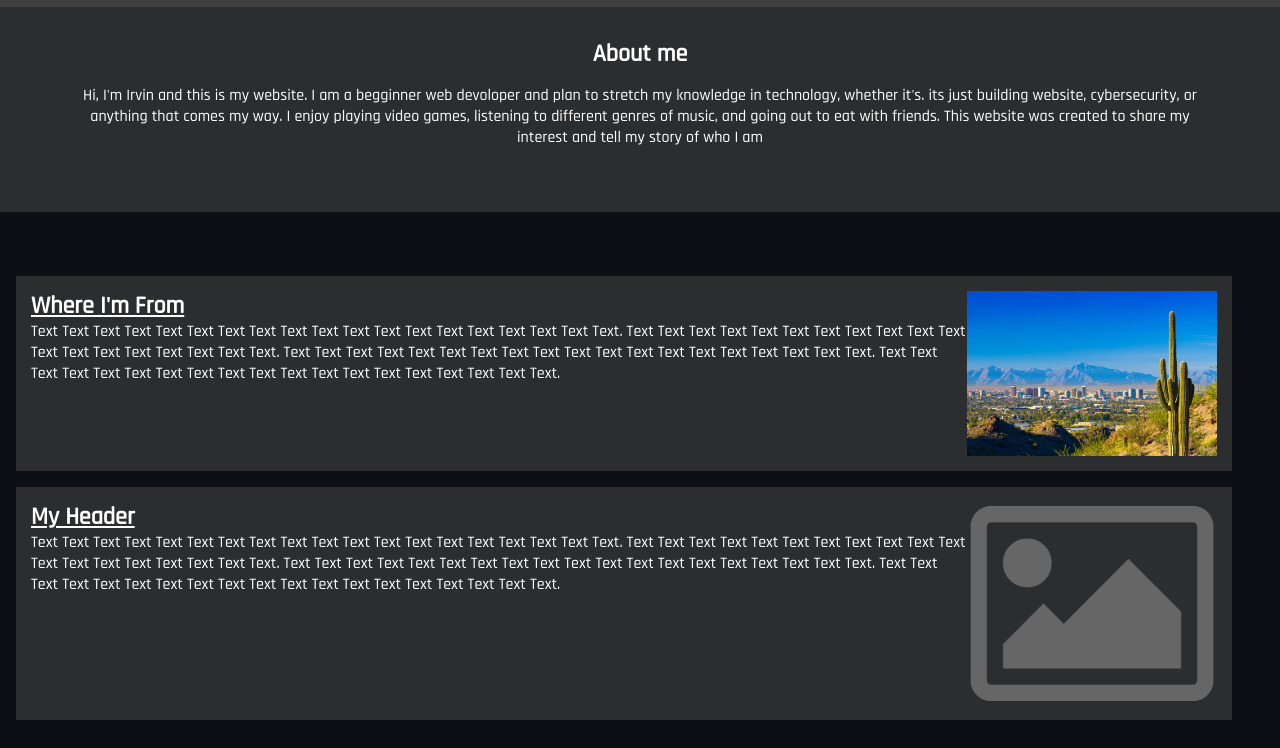
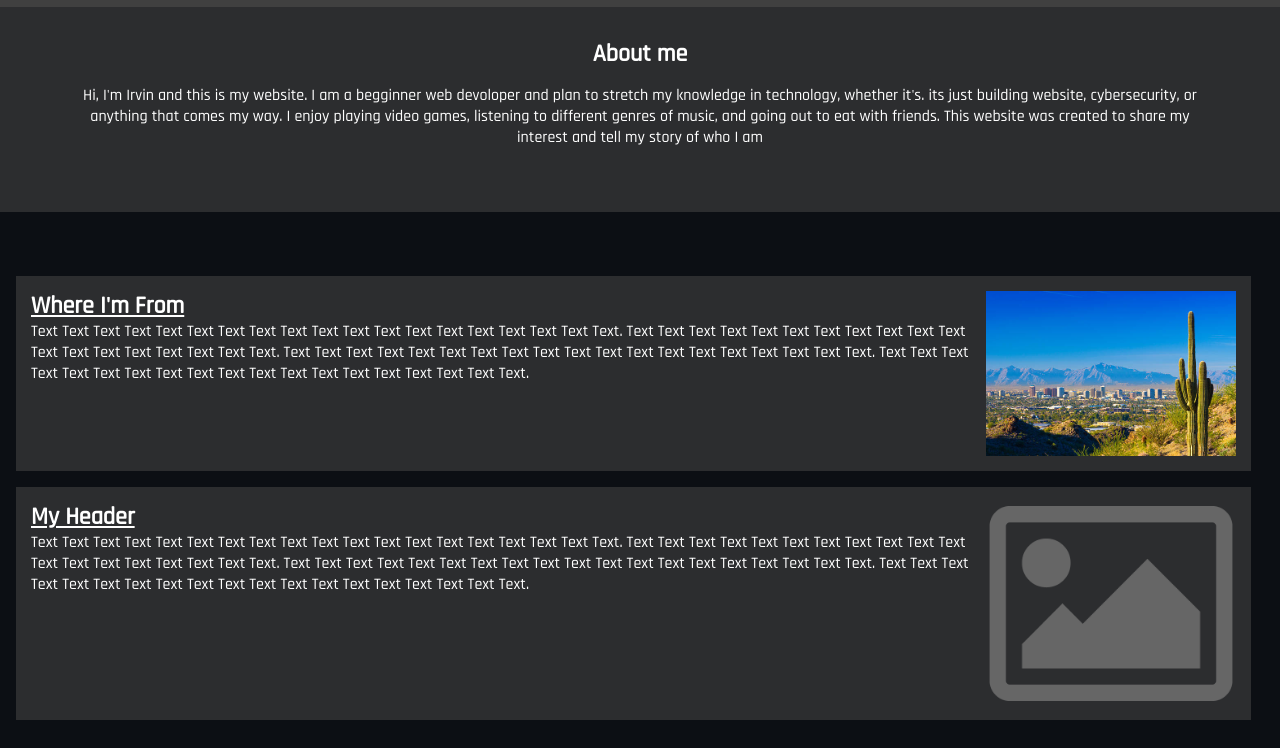
Before and after one commit to Rephec/final-project, a plain HTML site: page index.html in a window 1280 px wide. Shown: the part 52-800 px from the top of the page. Drawn offline with Linux system fonts and the light colour scheme.

```diff
--- a/styles.css
+++ b/styles.css
@@ -98,7 +98,7 @@ body{
     display: flex;
     justify-content: space-between;
     padding: 15px;
-    width: 95%;
+    width: 96.5%;
     margin: 1em;
 }
 
```
